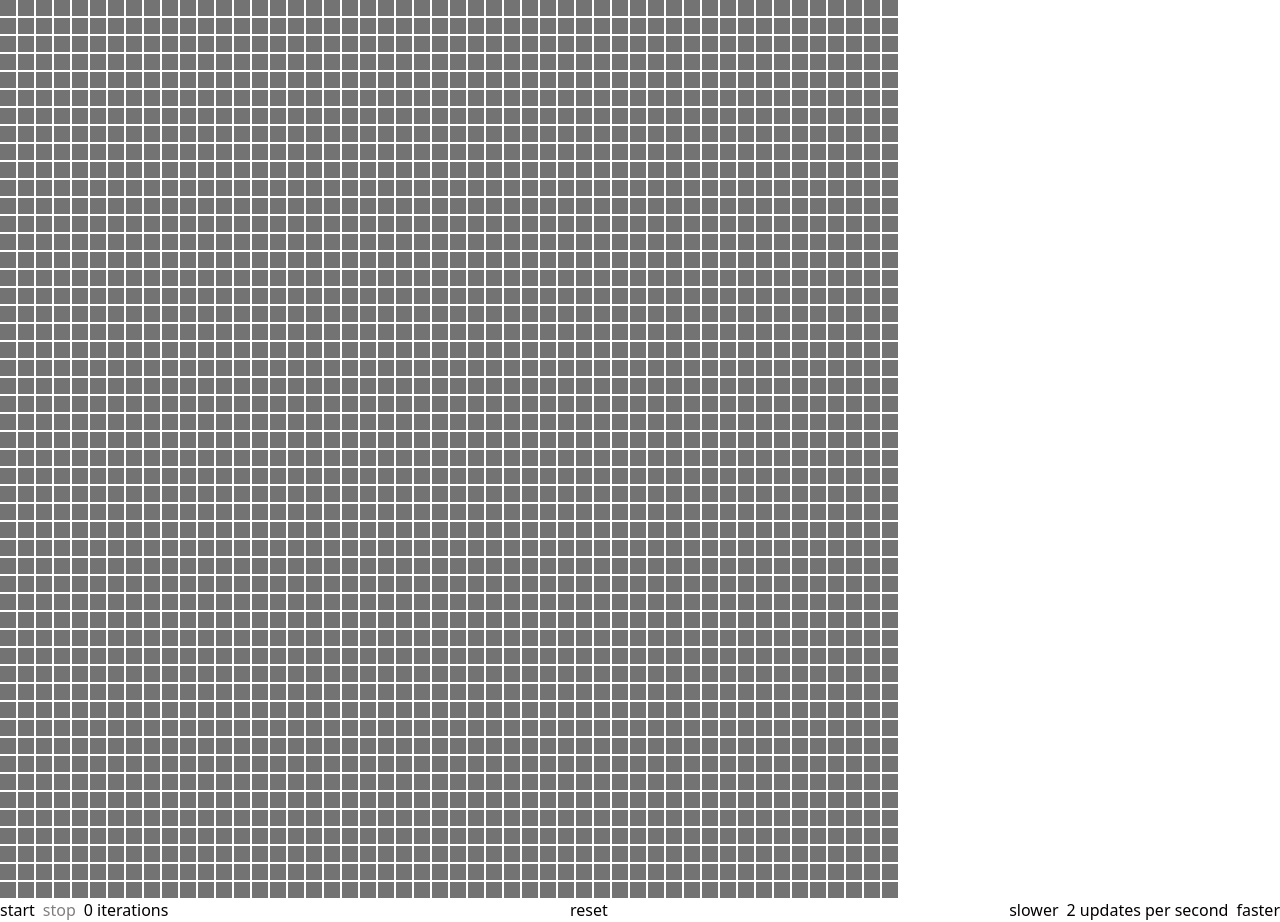
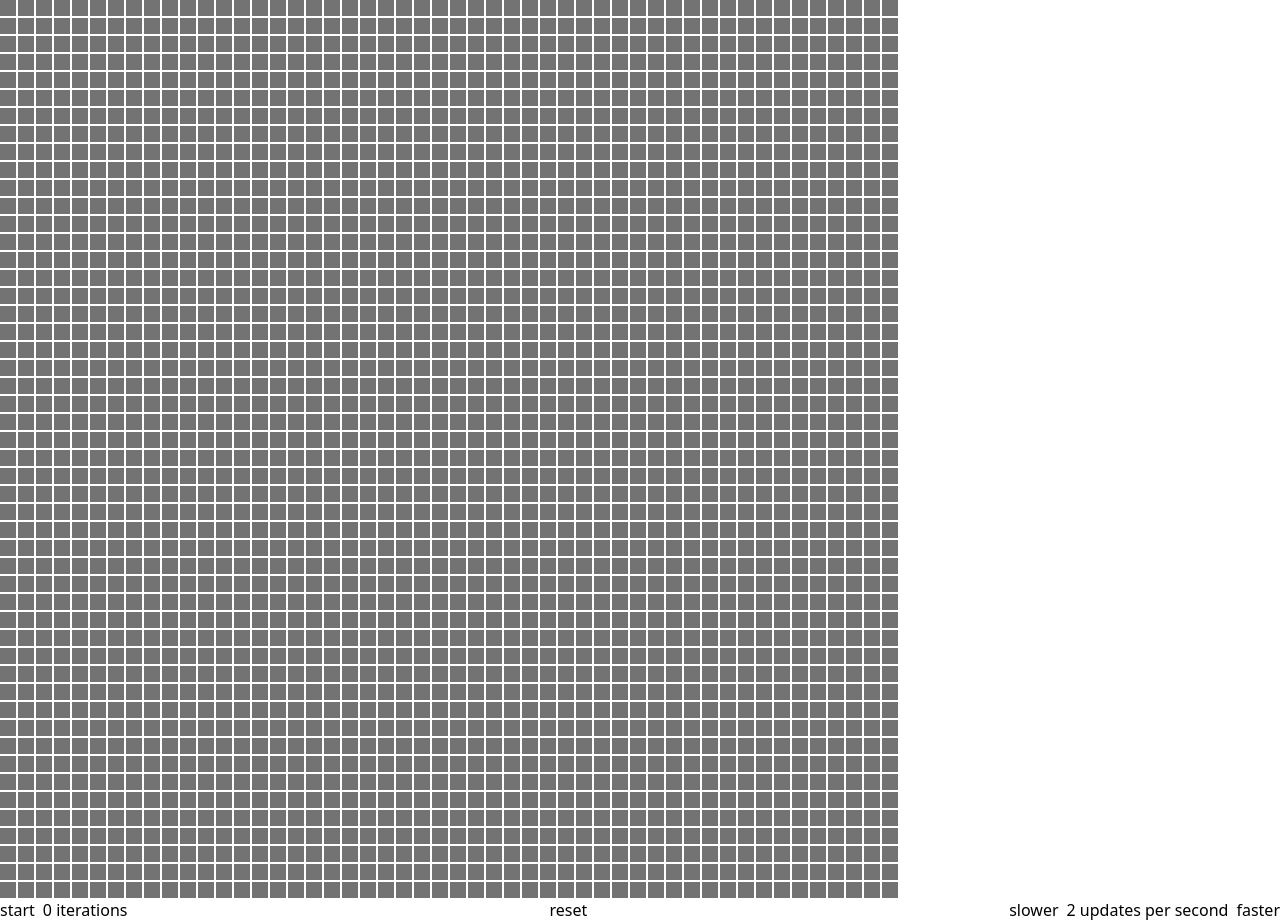
Before and after one commit to norbusonam/game-of-life, a React (Vite) app: page / in a window 1280 px wide. Built offline with nearby package versions, Linux system fonts and the light colour scheme.

Commit message:
show start or stop instead of both with disable

```diff
--- a/src/app.tsx
+++ b/src/app.tsx
@@ -62,20 +62,11 @@ export function App() {
       <Grid width={50} height={50} cells={cells} onCellClick={onCellClick} />
       <div className="flex justify-between">
         <div className="space-x-2">
-          <button
-            onClick={onStart}
-            disabled={isRunning}
-            className="disabled:opacity-50 disabled:cursor-not-allowed transition-opacity"
-          >
-            start
-          </button>
-          <button
-            onClick={onStop}
-            disabled={!isRunning}
-            className="disabled:opacity-50 disabled:cursor-not-allowed transition-opacity"
-          >
-            stop
-          </button>
+          {isRunning ? (
+            <button onClick={onStop}>stop</button>
+          ) : (
+            <button onClick={onStart}>start</button>
+          )}
           <span>{iterations} iterations</span>
         </div>
         <button onClick={onReset}>reset</button>
```
